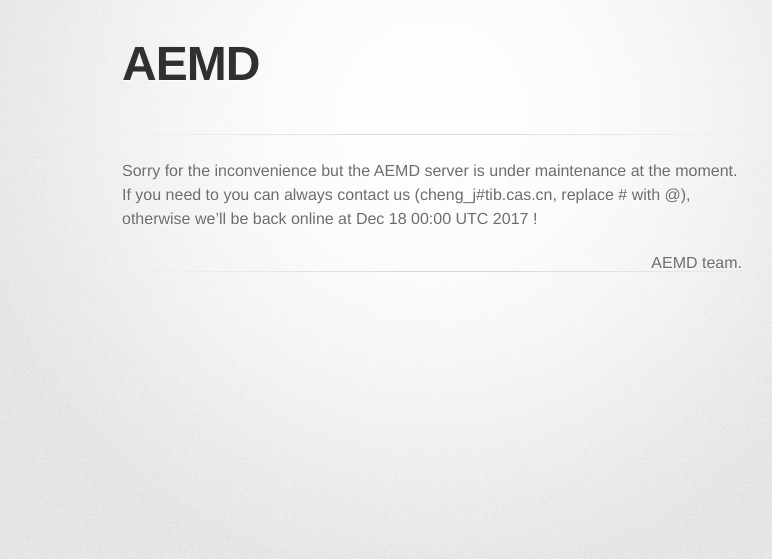
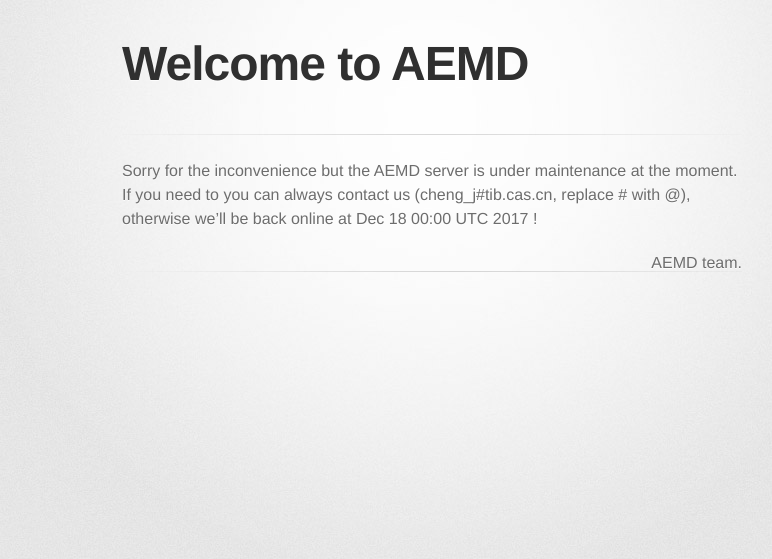
Before and after one commit to zhonghua-wang/zhonghua-wang.github.io, a Jekyll site: the page built from index.md, in a window 1280 px wide. Shown: the top 559 px of the page, without its empty margins (208-980 px from the left). Built offline with Jekyll 4.4.1, drawn with Linux system fonts in a browser that asks for light colours; some web fonts are replaced.

Commit message:
aemd maintenance

```diff
--- a/_config.yml
+++ b/_config.yml
@@ -1,4 +1,4 @@
-title: AEMD
+title: Welcome to AEMD
 description: AEMD maintenance announcement.
 show_downloads: true
 google_analytics:
```
